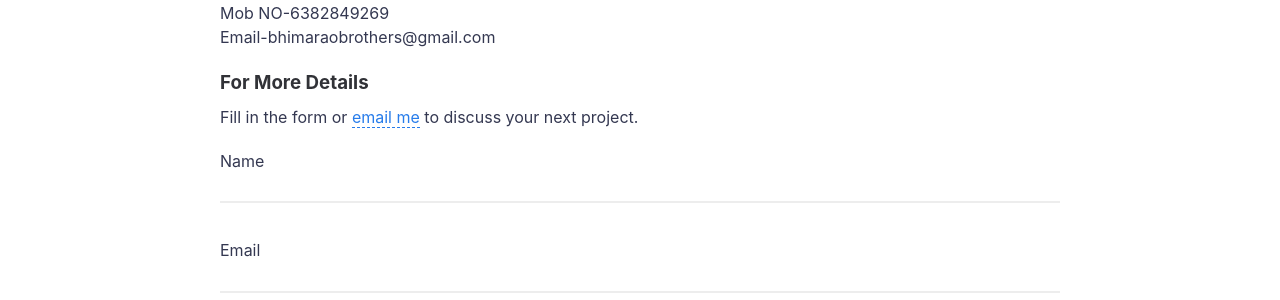
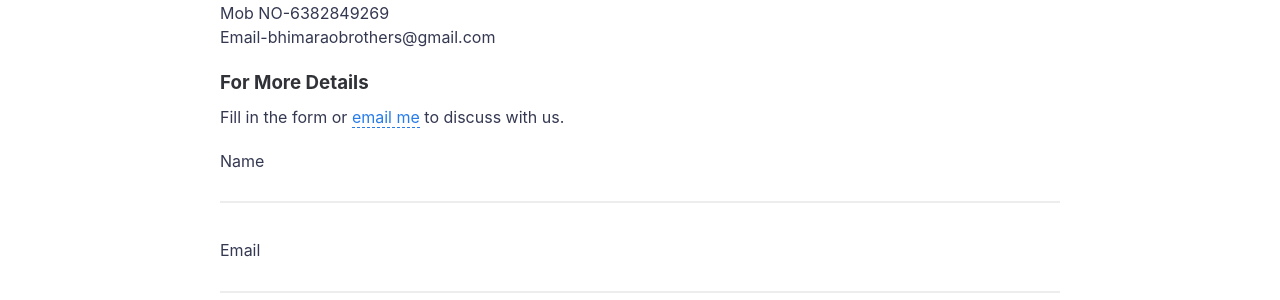
Before and after one commit to Bhimaraobrothers/bhimaraobrothers.github.io, a Jekyll site: the page built from contact.md, in a window 1280 px wide. Shown: the part 415-715 px from the top of the page. Built offline with Jekyll 4.4.1, drawn with Linux system fonts in a browser that asks for light colours.

Commit message:
Update contact.md

```diff
--- a/contact.md
+++ b/contact.md
@@ -10,7 +10,7 @@ Kallappalayam Ambedkar Nagar<br> Vellarivelli<br> Edappadi<br> Salem-637101<br>
 
 ### For More Details
 
-Fill in the form or [email me](mailto:{{bhimaraobrothers@gmail.com}}) to discuss your next project.
+Fill in the form or [email me](mailto:{{bhimaraobrothers@gmail.com}}) to discuss with us.
 
 {% include form.html %}
 
```
